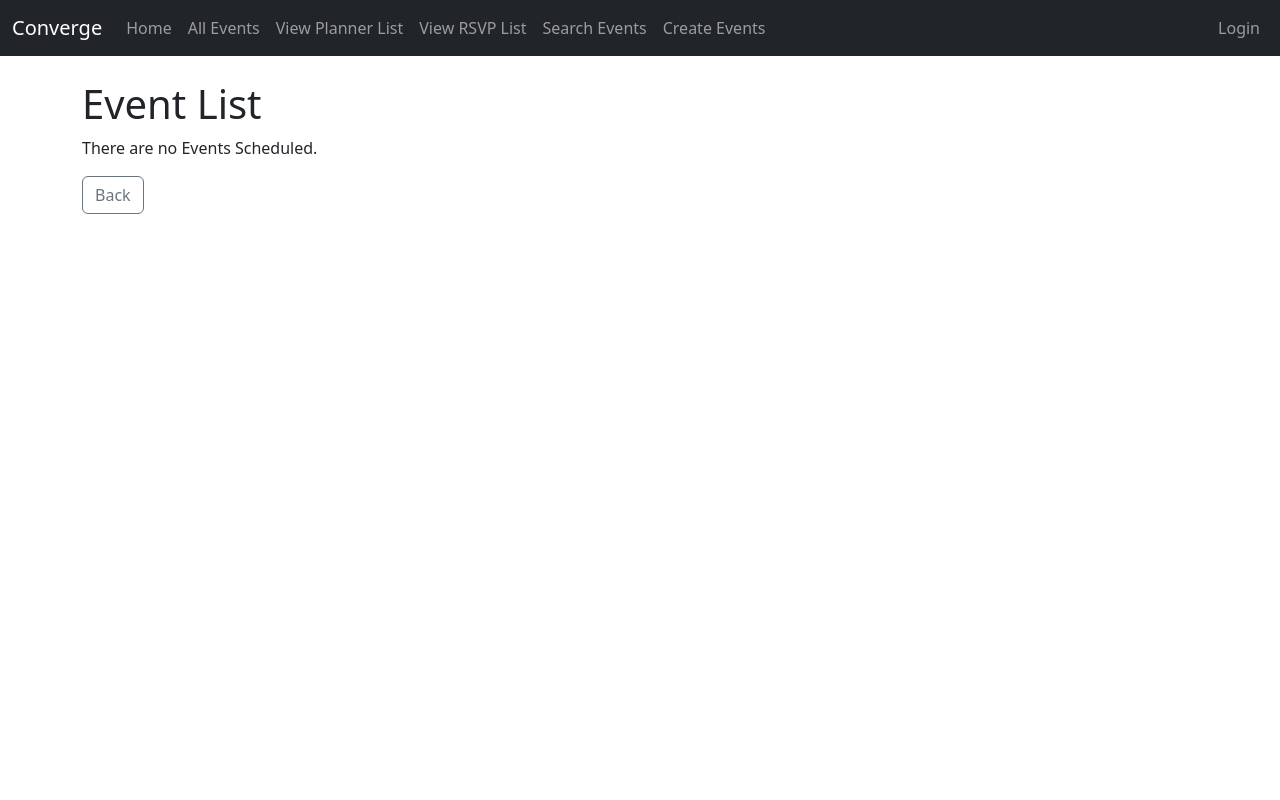
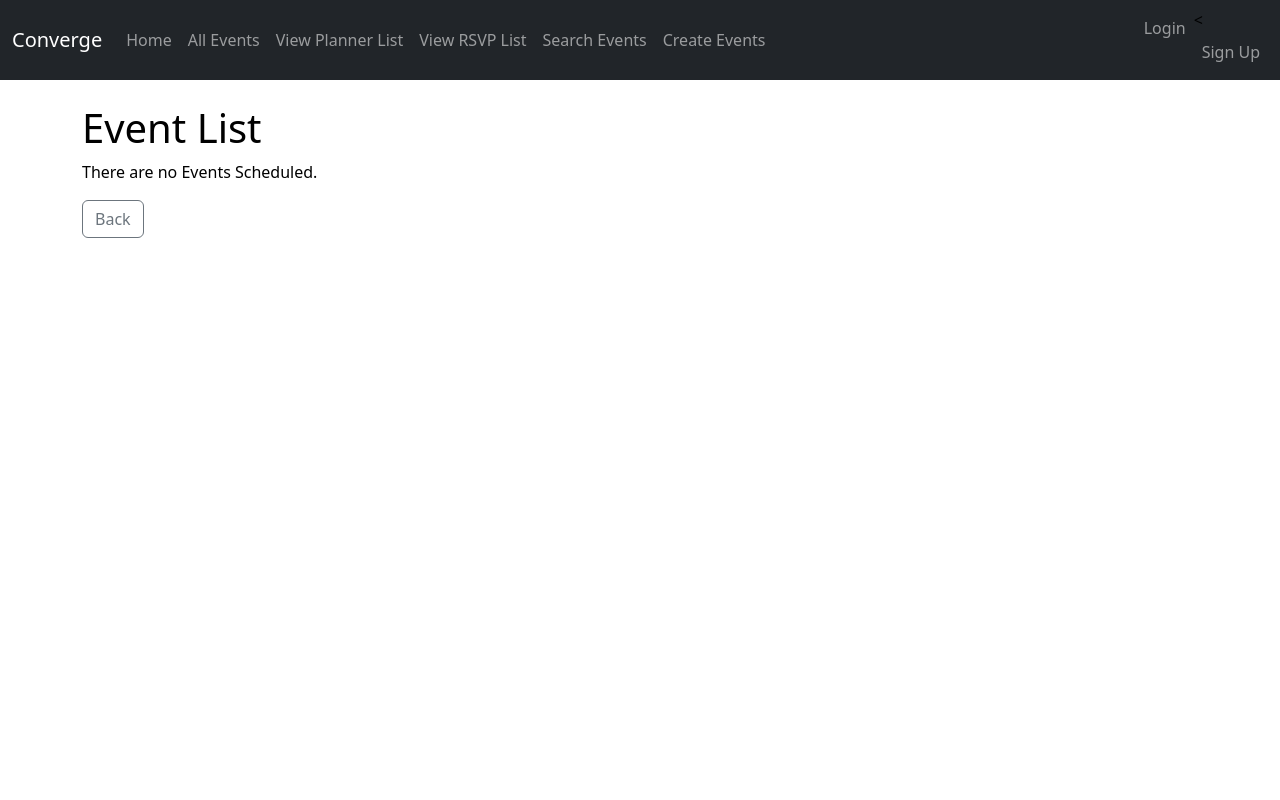
Before and after one commit to Snick3n/Converge---Group-Project, a Django app: template catalog/templates/catalog/event_list.html in a window 1280 px wide. Run offline with Django 5.2, Linux system fonts and the light colour scheme; the template is opened without the code that fills it, so the values that code supplies are empty.

Commit message:
sign up/registeration and css

```diff
--- /dev/null
+++ b/catalog/static/css/group_style.css
@@ -0,0 +1,53 @@
+/*************************************
+HEADING
+**************************************/
+l1  {
+ font-family: 'Times New Roman', sans-serif;
+ margin: 10px 0;
+ font-size: 1.75em;
+ font-weight: normal;
+ line-height: 0.5;
+ text-align: left;
+ color:    #0000FF;
+ }
+
+h2 {
+     font-family: 'Changa One', sans-serif;
+ margin: 10px 0;
+ font-size: 1em;
+ font-weight: normal;
+ line-height: 0.5;
+ text-align: left;
+ color:    rebeccapurple;
+}
+
+
+a {
+  color: cornflowerblue; /* Default link color */
+  text-decoration: none; /* Optional: remove default underline */
+}
+
+a:hover {
+  color: red;
+}
+
+body {
+    background-color: white;
+    color: #000000;
+
+}
+
+html, body {
+    height: 100%;
+    margin: 0;
+    padding: 0;
+}
+
+body {
+    background-size: cover;
+    background: url("static/css/page_02.png"): no-repeat fixed center;
+    min-height: 100vh;
+}
+
+body.signup-page {
+    background-image: url("static/img/page_01.png");
--- a/catalog/templates/base.html
+++ b/catalog/templates/base.html
@@ -7,6 +7,13 @@
     <title>{% block title %}Welcome to Converge!{% endblock %}</title>
     <link href="https://cdn.jsdelivr.net/npm/bootstrap@5.3.0-alpha1/dist/css/bootstrap.min.css" rel="stylesheet"
           integrity="sha384-GLhlTQ8iRABdZLl6O3oVMWSktQOp6b7In1Zl3/Jr59b6EGGoI1aFkw7cmDA6j6gD" crossorigin="anonymous">
+    <link href="{% static 'css/group_style.css' %}" rel="stylesheet">
+    {% load static %}
+    <link rel="stylesheet" href="{% static 'css/group_style.css' %}">
+    {% load static %}
+    <div style="background-image: url('{% static "img/page_02.png" %}');">
+    </div>
+
 </head>
 <body>
 <nav class="navbar navbar-expand-lg navbar-dark bg-dark" role="navigation" aria-label="Main">
@@ -49,6 +56,9 @@
             <li>
                 <a class="nav-link" href="{% url 'login' %}"><span class="glyphicon glyphicon-log-in"></span>Login</a>
             </li>
+            <li><
+                <a class="nav-link" href="{% url 'catalog:signup' %}"><span class="glyphicon glyphicon-log-in"></span>Sign Up</a>
+            </li>
         {% endif %}
             </ul>
         </div>
--- a/catalog/urls.py
+++ b/catalog/urls.py
@@ -1,5 +1,6 @@
 from django.urls import path
 from . import views
+
 
 app_name = 'catalog'
 urlpatterns = [
@@ -8,6 +9,7 @@ urlpatterns = [
     path('book/',views.book_event,name='book'),
     path('eventplanner_list/', views.EventPlannerListView.as_view(), name='eventplanner_list'),
     path('eventplanner_detail/<int:pk>', views.EventPlannerDetailView.as_view(), name='eventplanner_detail'),
+    path('signup/', views.signup_view, name='signup'),
     path('event_list/', views.EventListView.as_view(), name='event_list'),
     path('event_detail/<uuid:pk>', views.EventDetailView.as_view(), name='event_detail'),
 
--- a/converge/urls.py
+++ b/converge/urls.py
@@ -1,9 +1,11 @@
 from django.contrib import admin
 from django.urls import path, include
 from django.urls import include
+from catalog import views as catalog_views
 
 urlpatterns = [
     path('admin/', admin.site.urls),
+    path('accounts/', include('accounts.urls')),
     path('', include('catalog.urls')),
     path('accounts/', include('django.contrib.auth.urls')),
 ]
```
Also changed, not shown: catalog/forms.py (+13 -0 lines), catalog/views.py (+16 -1 lines), converge/settings.py (+9 -0 lines), templates/registration/sign_up.html (added, +14 -0 lines), catalog/static/img/page_01.png (added), catalog/static/img/page_02.png (added).
